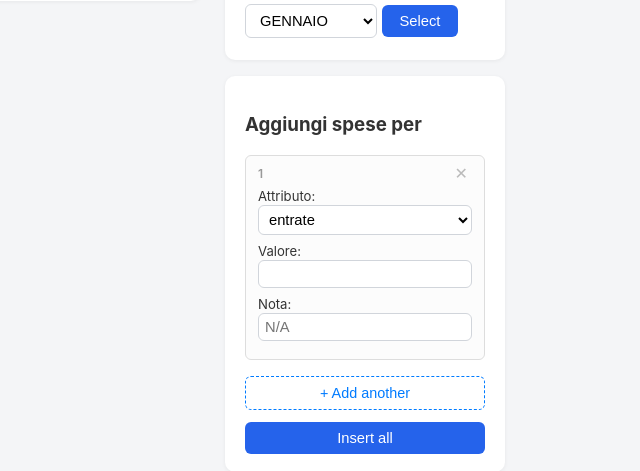
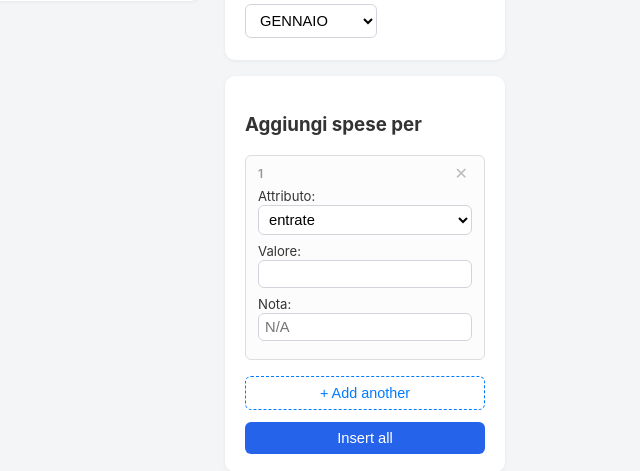
Before and after one commit to kali2599/house_expenses_tracker, a Flask app: template templates/add_expense.html in a window 1280 px wide. Shown: the part 192-663 px from the top of the page, without its empty margins (640-1280 px from the left). Run offline with Flask 3, Linux system fonts and the light colour scheme; the template is opened without the code that fills it, so the values that code supplies are empty.

Commit message:
little fix on 'Add Expense' when switching month

```diff
--- a/templates/add_expense.html
+++ b/templates/add_expense.html
@@ -31,12 +31,12 @@
     <div class="card">
       <h3>Seleziona mese</h3>
       <form method="post">
-        <select name="month">
+        <input type="hidden" name="action" value="select_month">
+        <select name="month" onchange="this.form.submit()">
           {% for m in range(1, 13) %}
           <option value="{{ m }}" {% if m == month_num %}selected{% endif %}>{{ MONTHS_INDEX[m] }}</option>
           {% endfor %}
         </select>
-        <button type="submit" name="action" value="select_month">Select</button>
       </form>
     </div>
 
```
